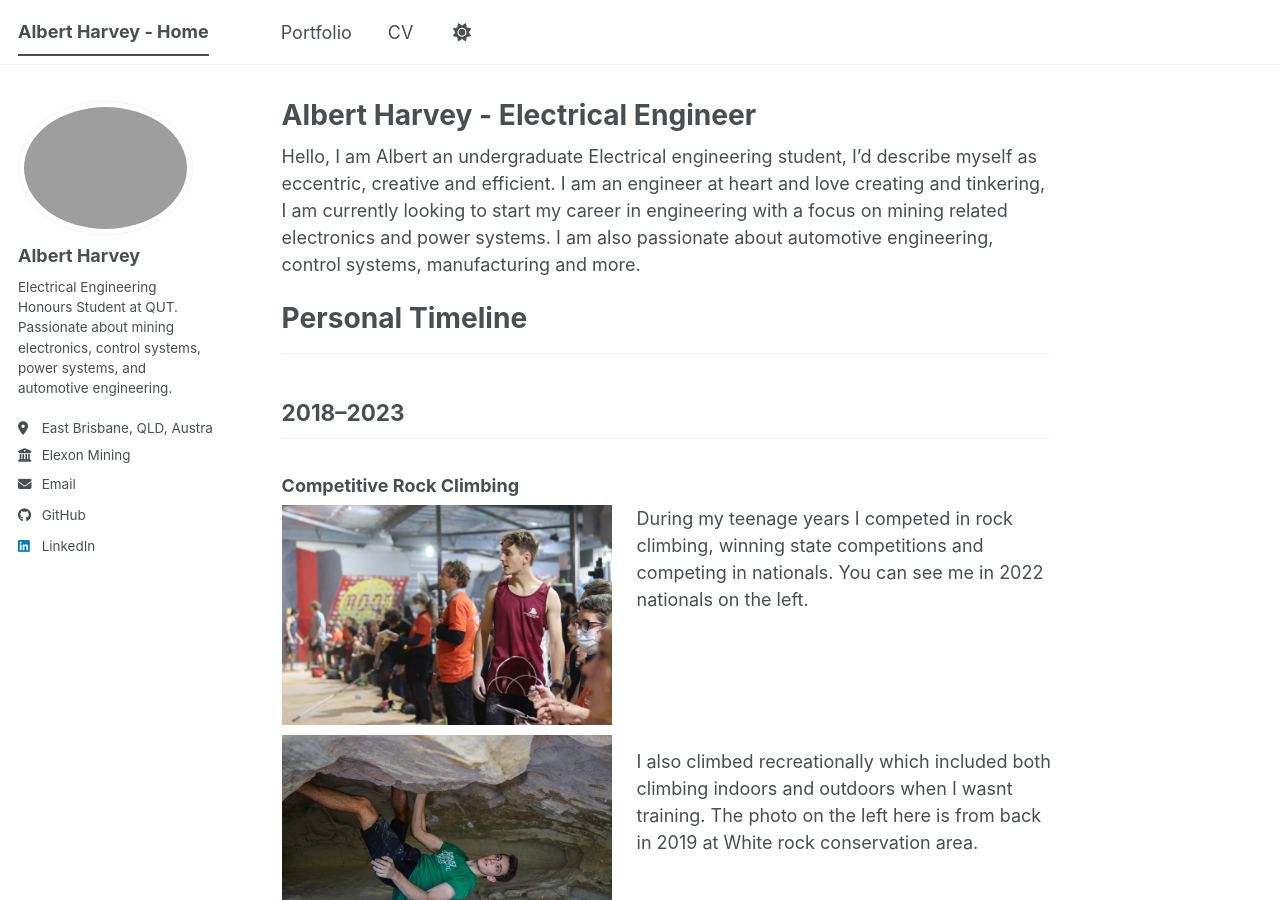
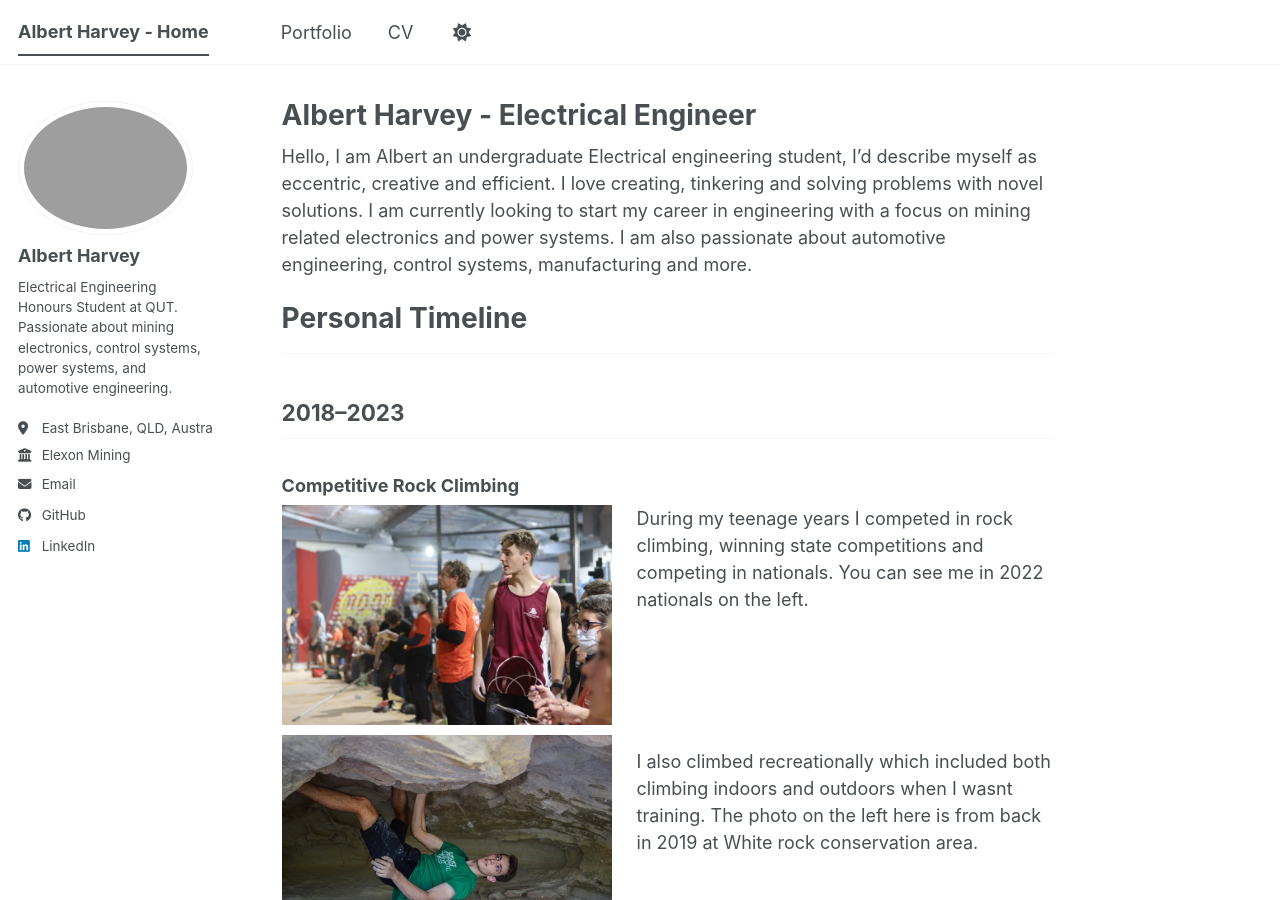
Before and after one commit to Albird-o/Albird-o.github.io, a Jekyll site: the page built from _pages/about.md, in a window 1280 px wide and 900 px high. Built offline with Jekyll 4.4.1, drawn with Linux system fonts in a browser that asks for light colours; a script bundle is joined from its source files by our own code; library files that are not in the unit come from our copies.

Commit message:
changed about.md

```diff
--- a/_pages/about.md
+++ b/_pages/about.md
@@ -7,7 +7,7 @@ redirect_from:
   - /about.html
 ---
 Hello, I am Albert an undergraduate Electrical engineering student, I’d describe myself as eccentric, creative
-and efficient. I am an engineer at heart and love creating and tinkering, I am currently
+and efficient. I love creating, tinkering and solving problems with novel solutions. I am currently
 looking to start my career in engineering with a focus on mining related electronics and power
 systems. I am also passionate about automotive engineering, control systems, manufacturing and more.
 # Personal Timeline
```
